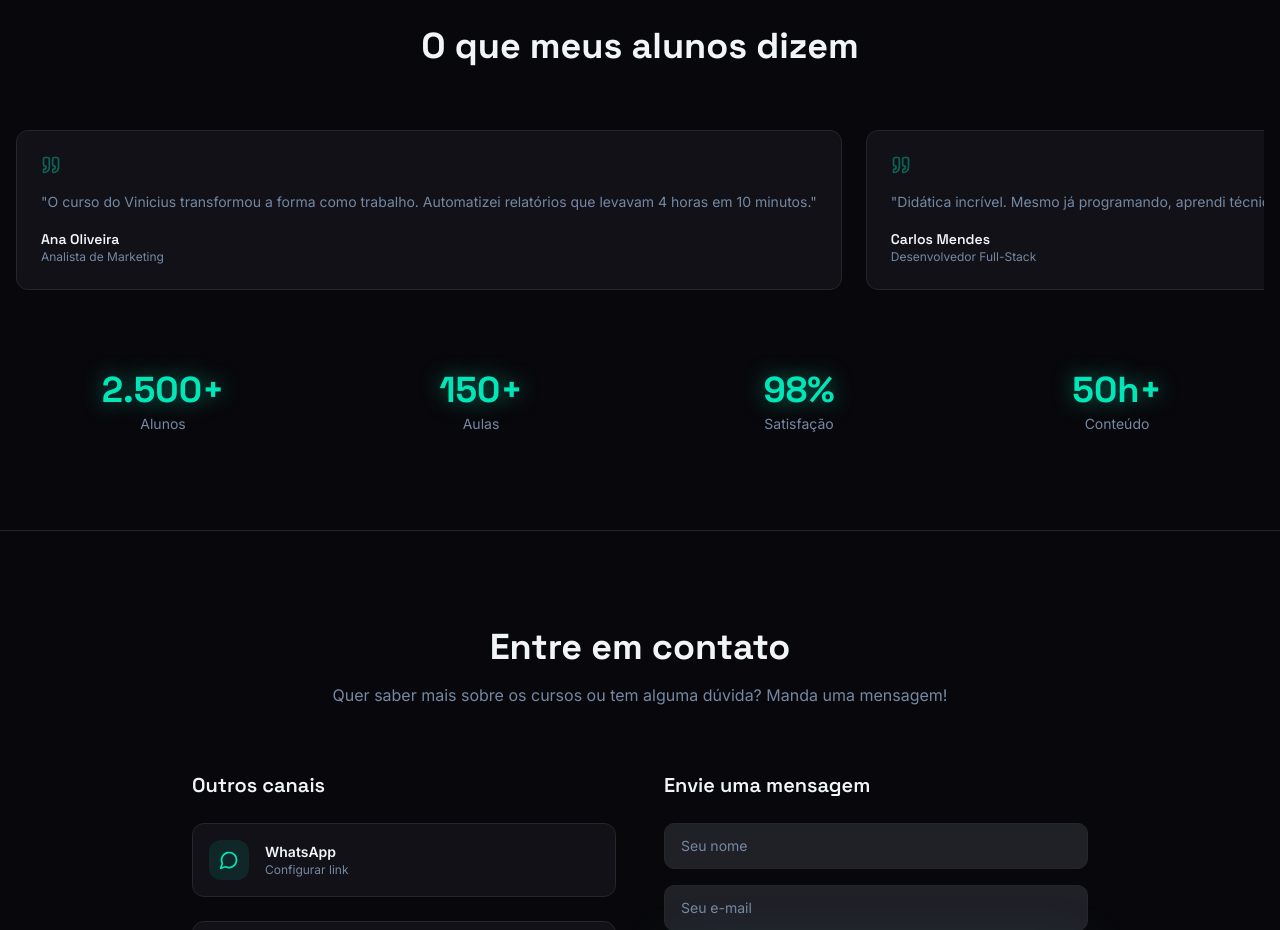
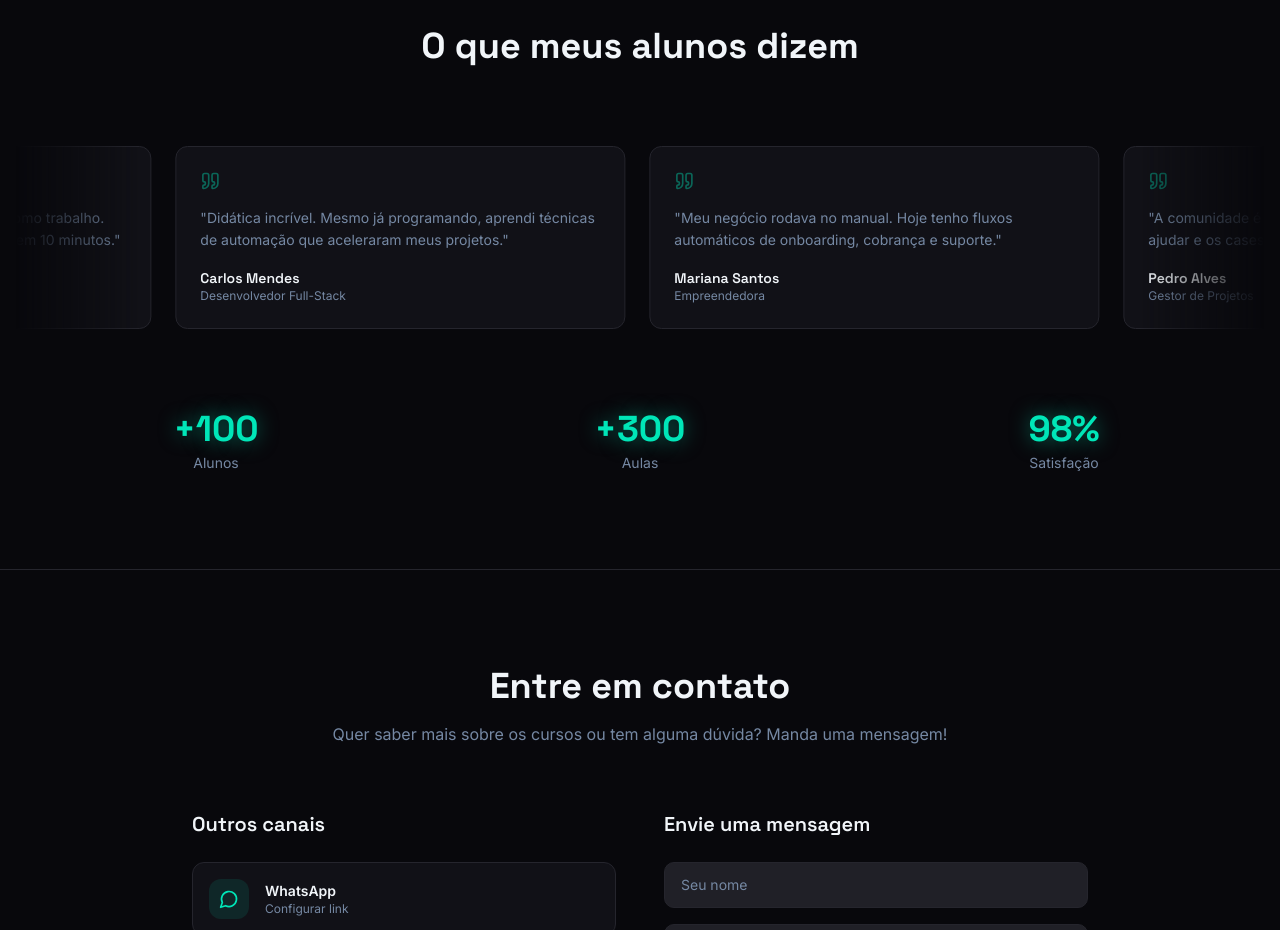
Before and after one commit to ViniciusTerra06/Vinicius-Terra-Professor, a React (Vite) app: page / in a window 1280 px wide. Shown: the part 3060-3990 px from the top of the page. Built offline with nearby package versions, Linux system fonts and the light colour scheme; the HTML template or start-up script is replaced by a standard one.

Commit message:
feat: transforma depoimentos num marquee continuo e atualiza as estaticasticas de alunos e aulas

```diff
--- a/src/components/sections/TestimonialsSection.tsx
+++ b/src/components/sections/TestimonialsSection.tsx
@@ -17,15 +17,38 @@ const TestimonialsSection = () => {
           </h2>
         </motion.div>
 
-        {/* Testimonials scroll */}
-        <div className="mb-16 flex gap-6 overflow-x-auto pb-4 scrollbar-none">
-          {testimonials.map((t) => (
-            <TestimonialCard key={t.name} testimonial={t} />
-          ))}
+        {/* Infinite Marquee Carousel */}
+        <div className="mb-16 relative mx-auto w-full overflow-hidden mask-edges py-4">
+          <style>{`
+            .mask-edges {
+              mask-image: linear-gradient(to right, transparent, black 5%, black 95%, transparent);
+              -webkit-mask-image: linear-gradient(to right, transparent, black 10%, black 90%, transparent);
+            }
+            .animate-marquee-testimonials {
+              display: flex;
+              width: max-content;
+              animation: marqueeTestimonials 40s linear infinite;
+            }
+            .animate-marquee-testimonials:hover {
+              animation-play-state: paused;
+            }
+            @keyframes marqueeTestimonials {
+              0% { transform: translate3d(0, 0, 0); }
+              100% { transform: translate3d(-50%, 0, 0); }
+            }
+          `}</style>
+
+          <div className="animate-marquee-testimonials gap-6">
+            {[...testimonials, ...testimonials].map((t, i) => (
+              <div key={`${t.name}-${i}`} className="flex-shrink-0 w-[350px] md:w-[450px]">
+                <TestimonialCard testimonial={t} />
+              </div>
+            ))}
+          </div>
         </div>
 
         {/* Stats */}
-        <div className="grid grid-cols-2 gap-6 md:grid-cols-4">
+        <div className="grid grid-cols-2 gap-6 md:grid-cols-3">
           {stats.map((stat, i) => (
             <motion.div
               key={stat.label}
--- a/src/data/content.ts
+++ b/src/data/content.ts
@@ -107,10 +107,9 @@ export const testimonials: Testimonial[] = [
 ];
 
 export const stats = [
-  { value: "2.500+", label: "Alunos" },
-  { value: "150+", label: "Aulas" },
+  { value: "+100", label: "Alunos" },
+  { value: "+300", label: "Aulas" },
   { value: "98%", label: "Satisfação" },
-  { value: "50h+", label: "Conteúdo" },
 ];
 
 export interface FaqItem {
```
